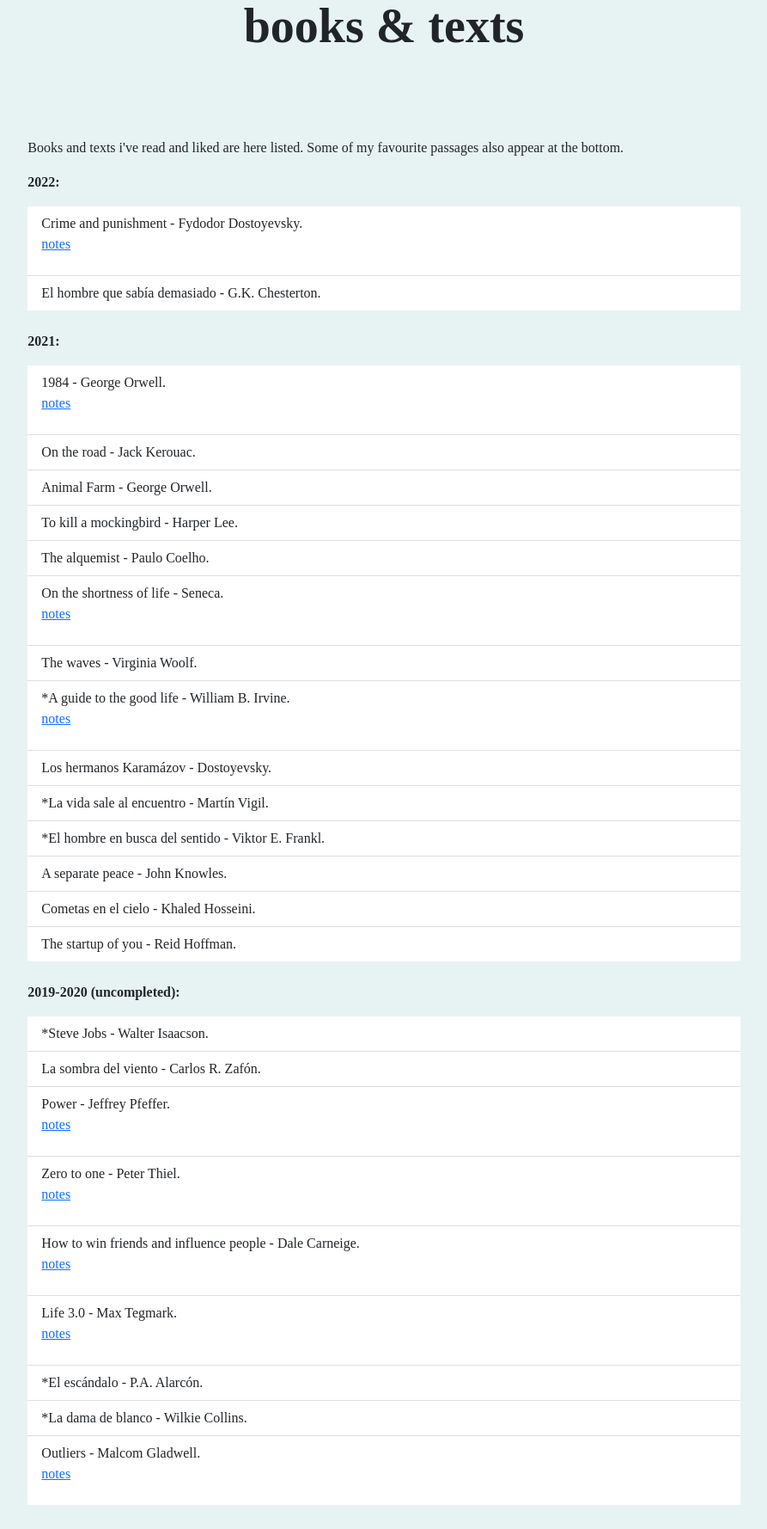
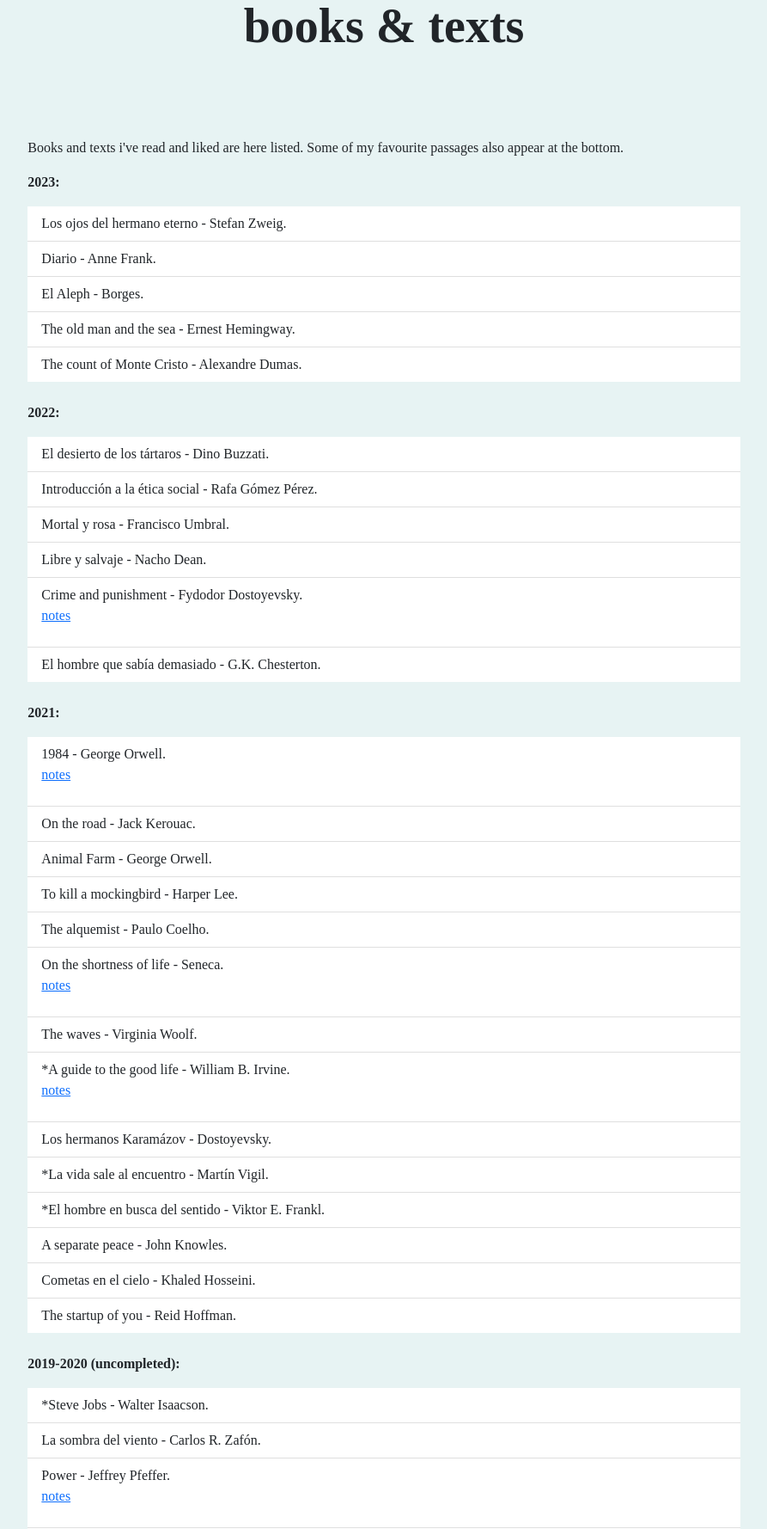
Before and after one commit to Alvarusky/Alvarusky, a PHP site: the page made by hobbies/books&texts/index.php in a window 1280 px wide. Shown: the part 139-1917 px from the top of the page at 86% size, without its empty margins (193-1086 px from the left). Run offline with PHP 8.4, Linux system fonts and the light colour scheme.

Commit message:
new books added

```diff
--- a/hobbies/books&texts/index.php
+++ b/hobbies/books&texts/index.php
@@ -26,8 +26,21 @@
             <p> Books and texts i've read and liked are here listed.
                 Some of my favourite passages also appear at the bottom.
             </p>
+            <p class='fw-bold'> 2023: </p>
+            <ul class='list-group list-group-flush'>
+                <li class='list-group-item'> Los ojos del hermano eterno - Stefan Zweig. </li>
+                <li class='list-group-item'> Diario - Anne Frank. </li>
+                <li class='list-group-item'> El Aleph - Borges. </li>
+                <li class='list-group-item'> The old man and the sea - Ernest Hemingway. </li>
+                <li class='list-group-item'> The count of Monte Cristo - Alexandre Dumas. </li>
+            </ul>
+            <br />
             <p class='fw-bold'> 2022: </p>
             <ul class='list-group list-group-flush'>
+                <li class='list-group-item'> El desierto de los tártaros - Dino Buzzati. </li>
+                <li class='list-group-item'> Introducción a la ética social - Rafa Gómez Pérez. </li>
+                <li class='list-group-item'> Mortal y rosa - Francisco Umbral. </li>
+                <li class='list-group-item'> Libre y salvaje - Nacho Dean. </li>
                 <li class='list-group-item'> Crime and punishment - Fydodor Dostoyevsky. <p><a href='notes/'>notes</p></a> </li>
                 <li class='list-group-item'> El hombre que sabía demasiado - G.K. Chesterton. </li>
 
```
